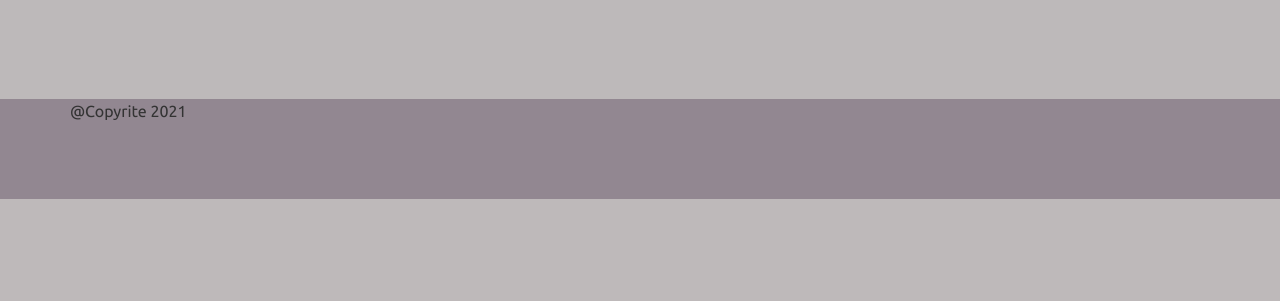
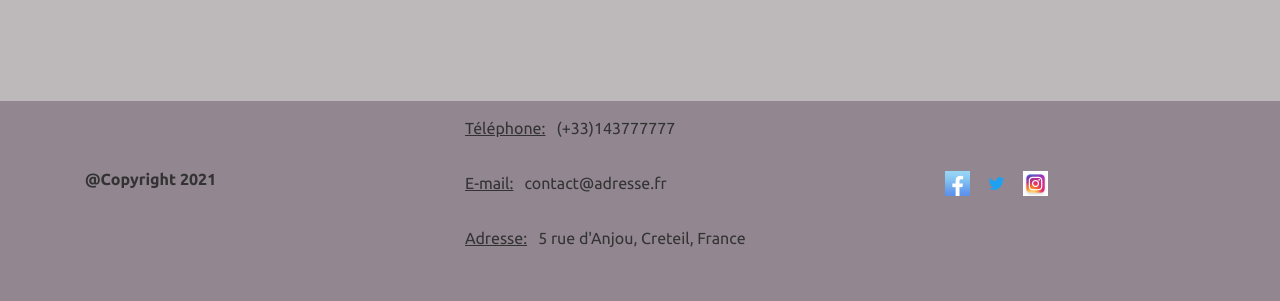
Before and after one commit to LusineKaryan/Symfony_FilRouge, a Symfony app: template templates/contact/index.html.twig in a window 1280 px wide. Shown: the part 942-1243 px from the top of the page. Before the commit the page ends 1141 px from the top, so only its background shows below. Run offline with Twig, Linux system fonts and the light colour scheme; the template is opened without the code that fills it, so the values that code supplies are empty; form fields are guessed from the names that the template uses; some libraries are stand-ins or nearby versions.

Commit message:
initial commit

```diff
--- a/public/css/style.css
+++ b/public/css/style.css
@@ -14,7 +14,7 @@ body {
 }
 
 .navbar-brand {
-    font-size:30px;
+    padding:0;
 }
 
 .example-wrapper {
@@ -93,7 +93,7 @@ body {
 
 .footer {
   background-color: rgb(146, 135, 145);
-  height: 100px;
+  height: 200px;
   position: relative;
 	margin-top: -100px;
 
--- a/templates/base.html.twig
+++ b/templates/base.html.twig
@@ -6,7 +6,7 @@
         {# Run `composer require symfony/webpack-encore-bundle`
            and uncomment the following Encore helpers to start using Symfony UX #}
         {% block stylesheets %}
-
+        <link rel="shortcut icon" href="{{ asset('images/icons/Group2.png') }}" type="image/png"/>
         <link href="https://cdn.jsdelivr.net/npm/bootstrap@5.0.0-beta2/dist/css/bootstrap.min.css" rel="stylesheet" integrity="sha384-BmbxuPwQa2lc/FVzBcNJ7UAyJxM6wuqIj61tLrc4wSX0szH/Ev+nYRRuWlolflfl" crossorigin="anonymous">
         <link rel="stylesheet" href="https://cdnjs.cloudflare.com/ajax/libs/bootswatch/4.6.0/united/bootstrap.min.css" integrity="sha512-D/XTI3HHxegvO0hcG75yd++4QyP+AM5IqkxFRu1KBhBQYwxYdWi+JP9DlBppR3GiMBXlAZWuw2qmHQWobofXQA==" crossorigin="anonymous" />
         <link rel="stylesheet" href="https://cdnjs.cloudflare.com/ajax/libs/font-awesome/5.11.2/css/all.min.css" integrity="sha256-+N4/V/SbAFiW1MPBCXnfnP9QSN3+Keu+NlB+0ev/YKQ=" crossorigin="anonymous"/>
@@ -19,7 +19,11 @@
             .example-wrapper code { background: #F5F5F5; padding: 2px 6px; }
             .page-title{ margin: 1em auto;}
             .btn-secondary:hover { box-shadow: 3px 3px 3px 3px grey;}
-            .logo{ width:150px;}
+            .logo{ width:110px;}
+            .réseau_social a{ padding:2%; }
+            .contact p{ padding-top:15px;}
+            .navbar-brand { padding:0;}
+            .nav-link{ font-size: 20px;}
         </style>
 
 
@@ -38,7 +42,7 @@
 
     <body style="background-color:rgb(189, 185, 186);">
         <nav class="navbar navbar-expand-lg navbar-dark bg-dark">
-            <a class="navbar-brand" href="{{ path('home') }}"><img src="{{ asset('images/Group2.png') }}" alt="logo" class="logo"></a>
+            <a class="navbar-brand" href="{{ path('home') }}"><img src="{{ asset('images/icons/Group2.png') }}" alt="logo" class="logo"></a>
 
             <button class="navbar-toggler" type="button" data-toggle="collapse" data-target="#navbarColor02" aria-controls="navbarColor02" aria-expanded="false" aria-label="Toggle navigation">
                 <span class="navbar-toggler-icon"></span>
@@ -73,7 +77,7 @@
                     <a class="nav-link dropdown-toggle" data-toggle="dropdown" href="#" role="button" aria-haspopup="true" aria-expanded="false">{{app.user.name }}</a>
                     <div class="dropdown-menu" style="left: -40px;">
                         {% if 'ROLE_ADMIN' in app.user.roles %}
-                        <a class="dropdown-item" href="/admin">Tableau de bord</a>
+                        <a class="dropdown-item" href="/admin"><i class="fa fa-unlock"></i>Tableau de bord</a>
                         <div class="dropdown-divider"></div>
                         <a class="dropdown-item" href="{{ path('app_logout') }}">Se déconnecter</a>
                         {% endif %}
@@ -94,8 +98,20 @@
     </body>
     <div class="footer">
         <div class="container">
-            <div class="row">
-            @Copyrite 2021
+            <div class="row align-items-center justify-content-around">
+                <div class="col-sm-4">
+                    <h6><b>@Copyright 2021</b></h6>
+                </div>
+                <div class="contact col-sm-5">
+                    <p><u>Téléphone:</u> &nbsp; (+33)143777777</p>
+                    <p><u>E-mail:</u> &nbsp; contact@adresse.fr</p>
+                    <p><u>Adresse:</u> &nbsp; 5 rue d'Anjou, Creteil, France</p>
+                </div>
+                <div class="réseau_social col-sm-3">
+                    <a href="https://www.facebook.com/help/?helpref=hc_global_nav&rdrhc"><img src="{{ asset('images/icons/icon_f.png') }}" alt="facebook"></a>
+                    <a href="https://help.twitter.com/fr"><img src="{{ asset('images/icons/icon_t.png') }}" alt="twitter"></a>
+                    <a href="#"><img src="{{ asset('images/icons/icon_i.png') }}" alt="instagram"></a>
+                </div>
             </div>
         </div>
     </div>
--- a/templates/contact/index.html.twig
+++ b/templates/contact/index.html.twig
@@ -31,7 +31,10 @@
         <div class="row">
             <div class="contact col-sm-12 col-md-5">
             <h4>Contactez-nous</h4><br>
-                Téléphone
+               <p>Téléphone:  (33)143777777 </p>
+               <p>E-mail: contact@adresse.fr</p>
+               <p>Adresse: 5 rue d'Anjou, Creteil</p>
+
             </div>
             <div class="col-sm-12 col-md-7">
              <h4>Notre emplacement</h4><br>
```
Also changed, not shown: public/images/icons/Group2.png (added), public/images/icons/icon_f.png (added), public/images/icons/icon_i.png (added), public/images/icons/icon_t.png (added).
